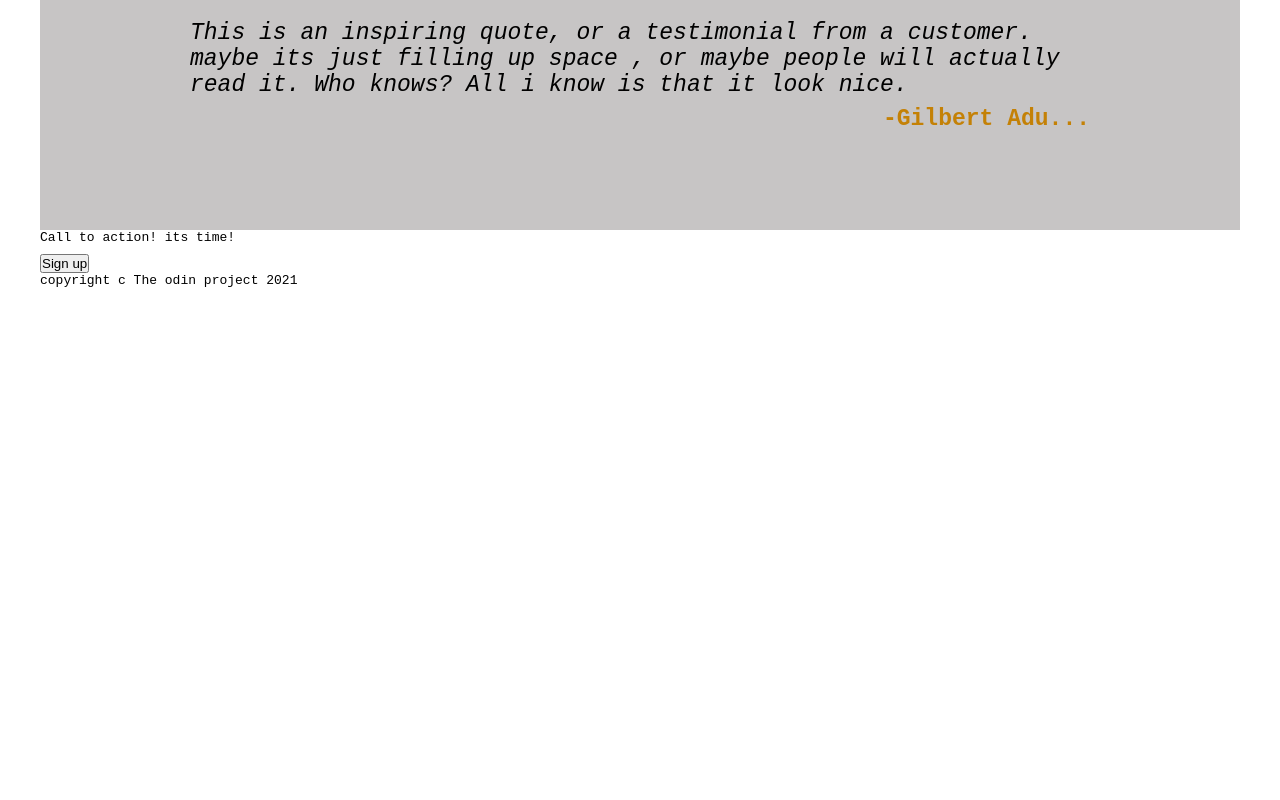
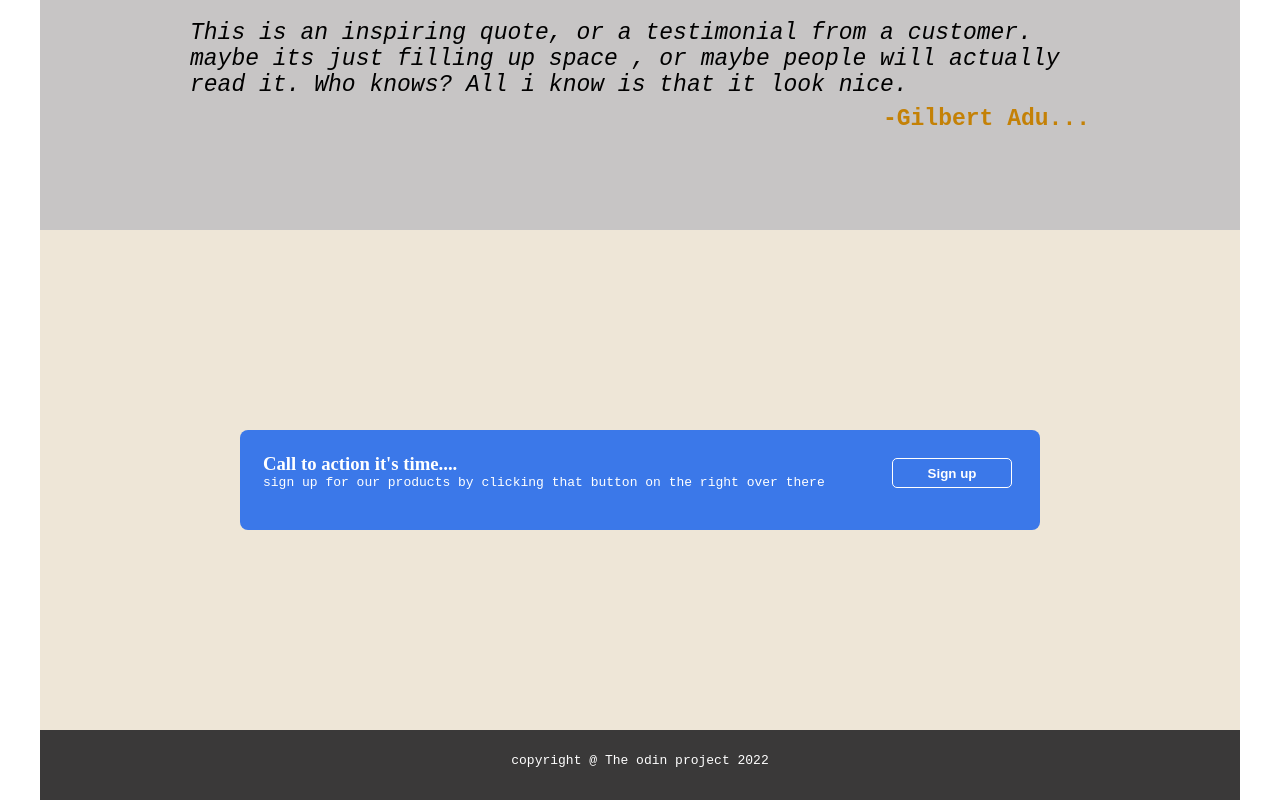
Before and after one commit to codem-g/html-css, a plain HTML site: page index.html in a window 1280 px wide. Shown: the part 819-1619 px from the top of the page. Before the commit the page ends 1116 px from the top, so only its background shows below. Drawn offline with Linux system fonts and the light colour scheme.

Commit message:
this is the final code fpor this project. i am a beginner and now learning so please forgive the poor code and am also ready to learn  from more exprienced developers thank u

```diff
--- a/index.html
+++ b/index.html
@@ -25,16 +25,15 @@
           <div class="header-info">
             <h2 class="alw">This website is awesome</h2>
             <p>
-                  This website has some subtext that goes here under the main titles.
-                  its a smaller font and the color is lower contract
+              This website has some subtext that goes here under the main
+              titles. its a smaller font and the color is lower contract
             </p>
             <button class="sgup">Sign up</button>
           </div>
           <div class="img-placeholder">
-                <p>place holder for images </p>
+            <p>place holder for images</p>
           </div>
         </div>
-
       </div>
       <div class="random"><h2>Some random information</h2></div>
       <div class="second-main">
@@ -57,27 +56,32 @@
           <div class="square"></div>
           <p class="sm">this is some subtext under an illustration or image</p>
         </div>
-
-
-
       </div>
       <div class="quotes">
         <p>
           <em
-            >This is an inspiring quote, or a testimonial from a customer.
-            maybe its just filling up space , or maybe people will actually
-            read it. Who knows? All i know is that it look nice.
-          </em><br>
+            >This is an inspiring quote, or a testimonial from a customer. maybe
+            its just filling up space , or maybe people will actually read it.
+            Who knows? All i know is that it look nice. </em
+          ><br />
           <span class="author"> -Gilbert Adu...</span>
         </p>
       </div>
       <div class="lastmain">
-        <div class="sign-up-msg"></div>
-        <p>Call to action! its time!</p>
+        <!-----------might change this div -->
+        <div class="blue">
+          <div class="sign-up-msg">
+            <h3>Call to action it's time....</h3>
+            <p>
+              sign up for our products by clicking that button on the right over
+              there
+            </p>
+          </div>
           <button class="down-button">Sign up</button>
         </div>
+      </div>
       <footer class="foot">
-        <p>copyright c The odin project 2021</p>
+        <p>copyright @ The odin project 2022</p>
       </footer>
     </div>
   </body>
--- a/style.css
+++ b/style.css
@@ -5,7 +5,7 @@
   padding: 0;
   box-sizing: border-box;
 }
-body{
+body {
   display: flex;
   justify-content: center;
 }
@@ -16,9 +16,6 @@ body{
   width: 1200px;
   margin: 0;
   padding: 0;
-
-
-
 }
 
 ul {
@@ -29,14 +26,13 @@ ul {
 li {
   margin: 10px;
   padding: 20px;
-
 }
-a{
+a {
   color: white;
   font-size: 19px;
   font-weight: 900;
-    font-family: system-ui, -apple-system, BlinkMacSystemFont, 'Segoe UI', Roboto, Oxygen, Ubuntu, Cantarell, 'Open Sans', 'Helvetica Neue', sans-serif;
-
+  font-family: system-ui, -apple-system, BlinkMacSystemFont, "Segoe UI", Roboto,
+    Oxygen, Ubuntu, Cantarell, "Open Sans", "Helvetica Neue", sans-serif;
 }
 
 .headers {
@@ -51,27 +47,25 @@ a{
   justify-content: space-between;
   margin: 28px;
 }
-.head{
+.head {
   font-size: 32px;
   margin: 6px;
   padding: 10px;
   font-family: monospace;
 }
-.lg{
+.lg {
   color: orange;
   font-weight: 900;
 }
 /*---------------second header features */
-.header-info{
+.header-info {
   display: flex;
   margin: 28px;
   padding: 10px;
   flex-wrap: wrap;
   width: 400px;
-    ;
-
 }
-.alw{
+.alw {
   flex-wrap: wrap;
   width: 200px;
   margin-bottom: 9px;
@@ -80,16 +74,16 @@ a{
   color: orange;
   font-weight: 300;
 }
-.alw, p{
+.alw,
+p {
   margin-bottom: 9px;
   font-weight: 500;
   font-family: monospace;
-
 }
-.sgup{
+.sgup {
   font-size: 25px;
   font-family: monospace;
-    border:  1px solid gray;
+  border: 1px solid gray;
   border-radius: 5px;
   height: 45px;
   width: 160px;
@@ -99,9 +93,8 @@ a{
   display: flex;
   align-items: center;
   justify-content: center;
-
 }
-.img-placeholder{
+.img-placeholder {
   background-color: gray;
   height: 200px;
   width: 400px;
@@ -110,53 +103,46 @@ a{
   display: flex;
   border: 1px solid gray;
   border-radius: 5px;
-
-
 }
-.header-info-container{
+.header-info-container {
   display: flex;
   justify-content: space-between;
   margin-right: 55px;
-
 }
 
-
 /*------------------second main with different background color -----------------------*/
-.second-main{
+.second-main {
   background-color: rgb(253, 253, 253);
   display: flex;
-    height: 250px;padding: 40px;
+  height: 250px;
+  padding: 40px;
   flex: 1;
   justify-content: center;
   gap: 50px;
   margin-top: 30px;
-
 }
 
-.random{
+.random {
   background-color: white;
   display: flex;
   justify-content: center;
   align-items: center;
   padding: 6px;
   font-family: monospace;
-
 }
-.square{
+.square {
   width: 100px;
   height: 100px;
   border: 2px solid rgb(92, 92, 241);
   border-radius: 8px;
   display: flex;
-
 }
-.sm{
+.sm {
   width: 150px;
   font-weight: 500;
   margin-top: 8px;
-
 }
-.quotes{
+.quotes {
   display: flex;
   height: 300px;
   background-color: rgb(199, 197, 197);
@@ -164,14 +150,55 @@ a{
   padding-left: 150px;
   padding-right: 150px;
   font-size: 23px;
-
 }
-.author{
+.author {
   color: rgb(196, 129, 6);
   font-family: monospace;
   font-weight: 900;
   display: flex;
   justify-content: flex-end;
   margin-top: 8px;
+}
 
+.lastmain {
+  background-color: rgb(238, 230, 215);
+  font-weight: 600;
 }
+.blue {
+  background-color: rgb(59, 120, 233);
+  width: 800px;
+  height: 100px;
+  padding: 20px;
+  color: white;
+  display: flex;
+  border-radius: 8px;
+  justify-content: center;
+  margin: 200px;
+}
+.down-button {
+  width: 120px;
+  height: 30px;
+  background: rgb(59, 120, 233);
+  color: white;
+  border-radius: 5px;
+  border: 1px solid white;
+  margin-top: 8px;
+  margin-right: 8px;
+  font-weight: 900;
+  cursor: pointer;
+}
+.sign-up-msg {
+  flex: 1;
+  margin: 3px;
+  flex-wrap: wrap;
+}
+.foot {
+  display: flex;
+  height: 70px;
+  align-items: center;
+  justify-content: center;
+  background-color: rgb(58, 57, 57);
+  color: white;
+  font-weight: 600;
+  padding: 20px;
+}
```
Also changed, not shown: 1 other file. Lines whose indentation alone changed are shown as unchanged.
